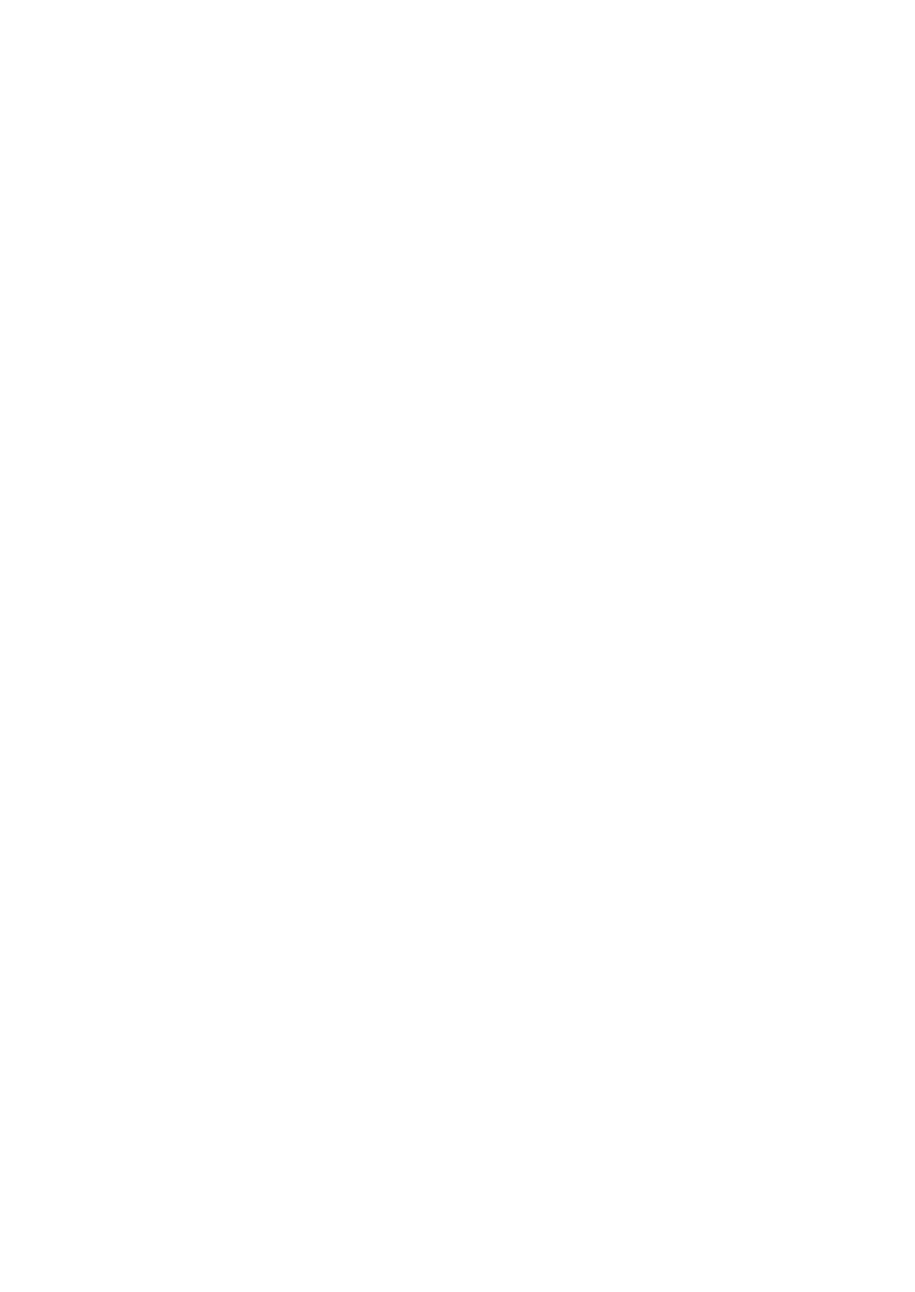
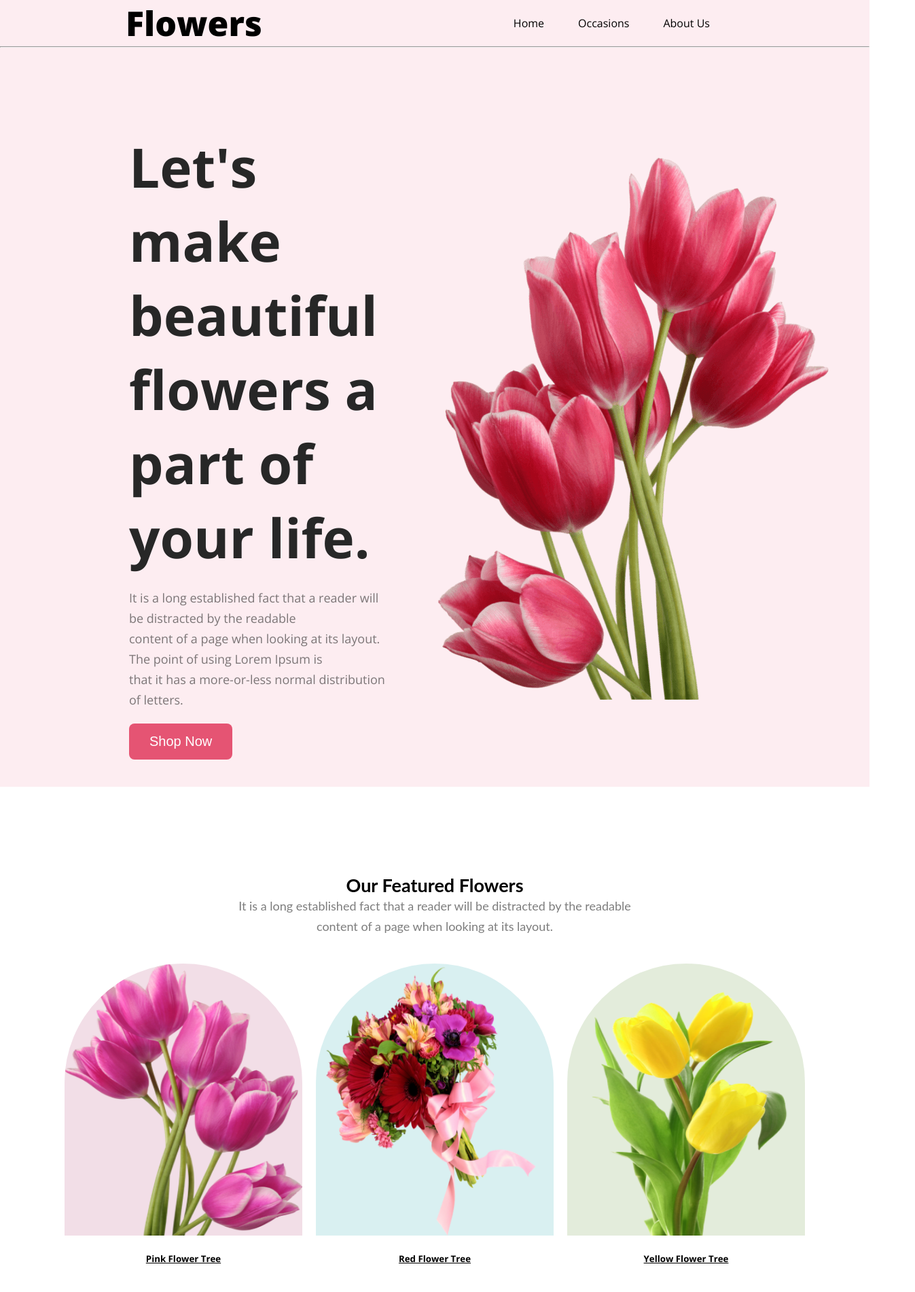
Before and after one commit to Rifatahr/flower-shop-assignment-pro, a plain HTML site: page index.html in a window 1280 px wide. Shown: the top 1900 px of the page at 68% size, 1347 px wide, since content can reach past the window. Before the commit the page ends 800 px from the top, so only its background shows below. Drawn offline with nearby package versions, Linux system fonts and the light colour scheme.

Commit message:
instagram section commit

```diff
--- a/index.html
+++ b/index.html
@@ -3,13 +3,105 @@
 <head>
     <meta charset="UTF-8">
     <meta name="viewport" content="width=device-width, initial-scale=1.0">
-    <title>Document</title>
+    <title>Flower shop</title>
+    <link rel="preconnect" href="https://fonts.googleapis.com">
+<link rel="preconnect" href="https://fonts.gstatic.com" crossorigin>
+<link href="https://fonts.googleapis.com/css2?family=Open+Sans:wght@400;700;800&display=swap" rel="stylesheet">
+    <link rel="stylesheet" href="styles/shop.css">
 </head>
 <body>
     <header>
+        <!-- nav section -->
+        <nav>
+            <h3 class="nav-title">Flowers</h3>
+            <ul class="nav-options">
+                <li><a href="">Home</a></li>
+                <li><a href="">Occasions</a></li>
+                <li><a href="">About Us</a></li>
+            </ul>
+        </nav><hr>
+        <!-- header section -->
+        <section>
+            <div class="header-part">
+            <div class="header-part2" >
+                <h1 class="header-text1">Let's make <br>
+                    beautiful flowers a <br>
+                    part of your life.</h1>
+                    <p class="header-text2">It is a long established fact that a reader will be distracted by the readable <br>
+                        content of a page when looking at its layout. The point of using Lorem Ipsum is <br>
+                        that it has a more-or-less normal distribution of letters.</p>
+                        <button class="pri-btn"> Shop Now</button>
+            </div>
+            <img class="pngwing10" src="Flower Asset/pngwing 10.png" alt="">
+            </div>
+        </section>
+        <!-- Featured flower Section -->
+        <section>
+             <div class="featured-container">
+                <div class="featured-text">
+                    <h2 class="featured-text1">Our Featured Flowers</h2>
+                    <p class="featured-text2">It is a long established fact that a reader will be distracted by the readable <br>
+                        content of a page when looking at its layout.</p>
+                </div>
 
+                <div class="flowers-container">
+
+                <div>
+                  <img class="featured-flowers1" src="Flower Asset/pngwing 6.png" alt="">
+                  <h5 class="flower-name"> Pink Flower Tree</h5>
+                </div>
+
+                <div>
+                    <img class="featured-flowers2" src="Flower Asset/pngwing 5.png" alt="">
+                    <h5 class="flower-name"> Red Flower Tree</h5>
+                </div>
+
+                  <div>
+
+                    <img class="featured-flowers3" src="Flower Asset/pngwing 7.png" alt="">
+                    <h5 class="flower-name"> Yellow Flower Tree</h5>
+                  </div>
+
+                </div>
+             </div>
+        </section>
     </header>
     <main>
+        <!-- Hot Deal -->
+        <section>
+            <div class="sale-section" >
+                <div class="sale-text">
+                    <h2 >Hot Deal ! Sale Up To 25% <span class="text-primary" >Off</span> </h2>
+                    <p>It is a long established fact that a reader will be distracted by the readable
+                        content of a page when looking at its layout</p>
+                        <button class="pri-btn"> Sign Up</button>
+                </div>
+
+                <div>
+                    <img class="redrose" src="Flower Asset/pngwing 8.png" alt="">
+                </div>
+            </div>
+        </section>
+
+        <!-- instagram part -->
+
+        <section>
+             <div>
+                <div class="featured-text" >
+                    <h2 class="featured-text1"> Instagram</h2>
+                    <p class="featured-text2" >It is a long established fact that a reader will be distracted by the readable <br>
+                        content of a page when looking at its layout.</p>
+                </div>
+                 <div class="instagram-image">
+                    <ul class="rectagular-image-list">
+                       <li><img src="Flower Asset/Flower 01.png" alt=""></li>
+                       <li><img src="Flower Asset/Rectangle 4.png" alt=""></li>
+                       <li><img src="Flower Asset/Rectangle 5.png" alt=""></li>
+                       <li><img src="Flower Asset/Rectangle 6.png" alt=""></li>
+                    </ul>
+                 </div>
+             </div>
+        </section>
 
     </main>
     <footer>
--- /dev/null
+++ b/styles/shop.css
@@ -0,0 +1,166 @@
+/* common shared styles */
+body{
+    font-family: 'Open Sans', sans-serif;
+}
+/* nav related styles */
+*{
+    margin: 0px;
+    padding: 0px;
+}
+nav{
+    display: flex;
+    justify-content: space-around;
+    align-items: center;
+    background: rgba(229, 84, 115, 0.10);
+    margin: 0 ;
+}
+.nav-title{
+    color: black;
+    font-size: 50px;
+    font-weight: 750;
+}
+nav > ul{
+    display: flex;
+    align-items: center;
+}
+nav li {
+    list-style: none;
+    margin-right: 50px;
+}
+nav a {
+    text-decoration: none;
+    color:black;
+}
+.header-text1{
+    color: #272727;
+    font-size: 40px;
+    font-style: normal;
+    line-height: normal;
+}
+.header-part{
+    padding: 30px 30px 0px 150px;
+    display: flex;
+    background-color: rgba(229, 84, 115, 0.10);
+    justify-content: space-around;
+    align-items: center;
+
+}
+.header-part2{
+    margin-top: 50px;
+    padding: 40px;
+}
+.pngwing10{
+    width: 635px;
+    height: 800px;
+}
+.header-text1{
+    font-size: 80px;
+}
+.header-text2{
+    color: rgba(39, 39, 39, 0.60);
+    font-size: 18px;
+    font-style: normal;
+    font-weight: 400;
+    line-height: 30px;
+    padding: 20px 0px;
+
+}
+.pri-btn{
+    border-radius: 8px;
+    background: #E55473;
+    border: 0;
+    font-size: 20px;
+    padding: 15px 30px;
+    color: white;
+    cursor: pointer;
+}
+.featured-container{
+   margin: 30px;
+   padding: 20px;
+}
+.featured-text{
+    color: rgba(39, 39, 39, 0.60);
+text-align: center;
+font-family: Lato;
+font-size: 18px;
+font-style: normal;
+font-weight: 400;
+line-height: 30px;
+}
+
+.featured-text1{
+    color: black;
+}
+.flowers-container {
+    display: flex;
+    justify-content: center;
+    align-items: center;
+
+}
+
+.flowers-container div{
+    text-align: center;
+    padding: 10px;
+}
+.flowers-container img{
+    width: 350px;
+    height: 400px;
+
+}
+
+.flower-name{
+    text-decoration: underline;
+    margin: 10px;
+    padding: 10px;
+}
+.featured-flowers1{
+    border-radius: 300px 300px 0px 0px;
+    background: rgba(167, 33, 98, 0.15);
+
+}
+
+.featured-flowers2{
+    border-radius: 300px 300px 0px 0px;
+    background: rgba(5, 151, 160, 0.15);
+
+}
+.featured-flowers3{
+    border-radius: 300px 300px 0px 0px;
+    background: rgba(71, 125, 17, 0.15);
+
+}
+.text-primary{
+    color: #E55473;
+}
+.sale-section{
+    background: rgba(229, 84, 115, 0.05);
+    display: flex;
+    justify-content: space-around;
+    align-items: center;
+
+}
+.sale-text{
+    padding: 30px 30px 0px 150px;
+    justify-content: space-around;
+    align-items: center;
+
+}
+ .redrose{
+    padding: 50px 200px;
+ }
+
+/* instagram Section */
+
+ .rectagular-image-list{
+    display: flex;
+    gap: 15px;
+    justify-content: center;
+
+ }
+ .rectagular-image-list li{
+    list-style: none;
+ }
+ .featured-text{
+    padding-top: 50px;
+    margin: 30px;
+ }
```
